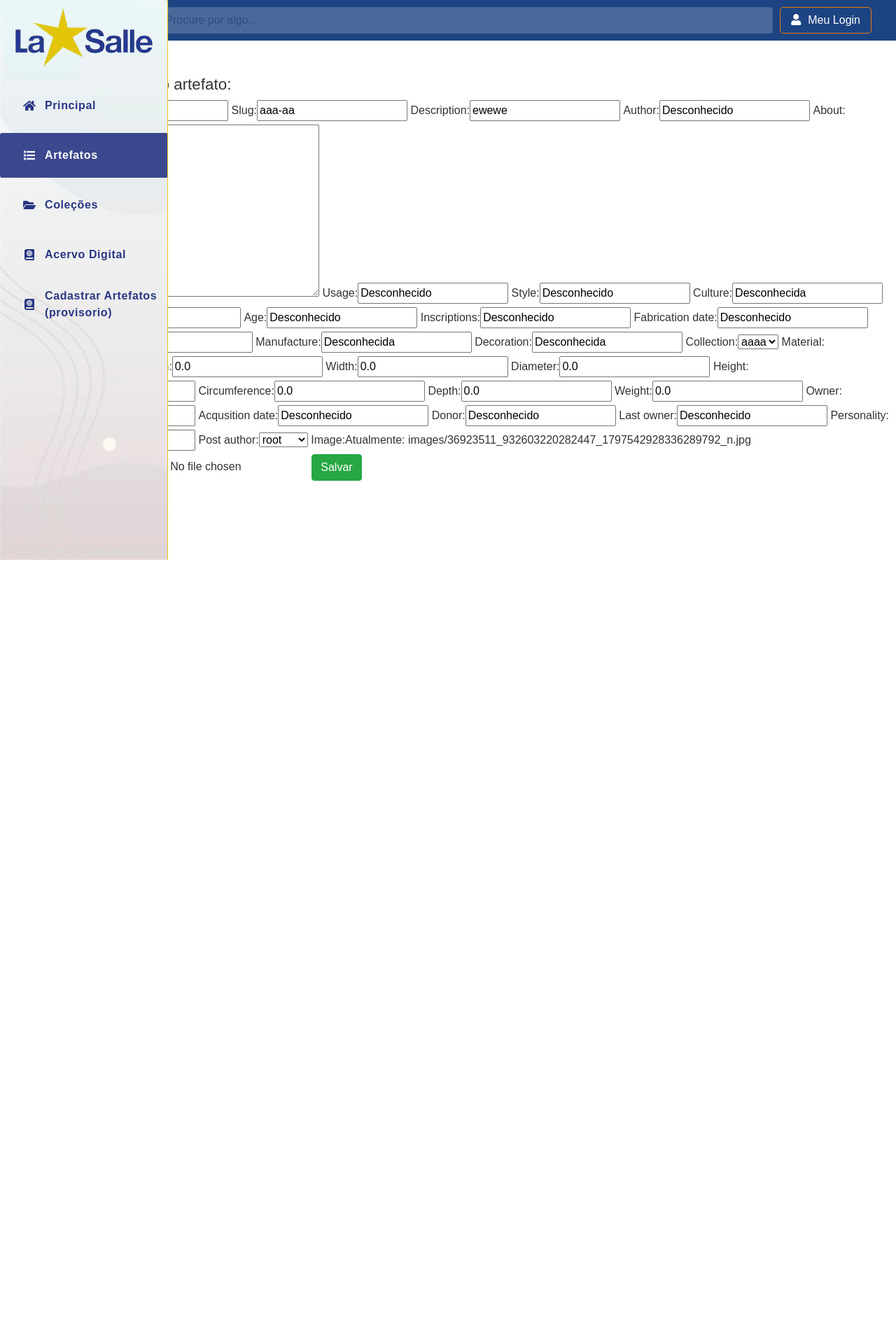
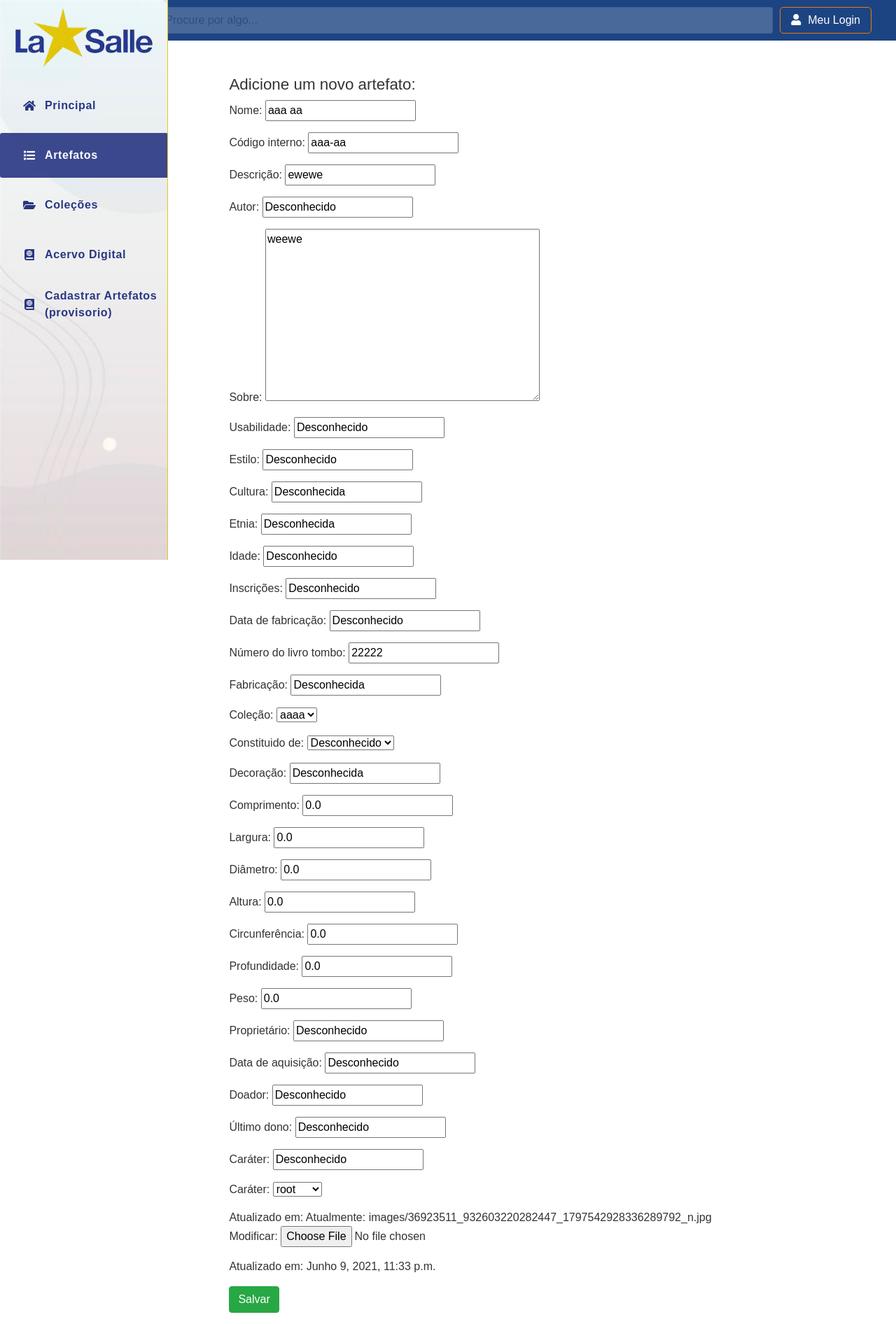
Before and after one commit to viniciuscavalheiro0721/loja-projeto-integrador, a Django app: page /artifacts/artifacts/14 in a window 1280 px wide. Shown: the whole page at 70% size. Before the commit the page ends 800 px from the top, so only its background shows below. Run offline with Django 3.2, Linux system fonts and the light colour scheme; a user stored in the database is signed in; data comes from the database, SQL or seed files in the repository; some libraries are stand-ins or nearby versions.

Commit message:
ajustado cadastro/edição

```diff
--- a/artifacts/templates/artifacts/artifacts_form.html
+++ b/artifacts/templates/artifacts/artifacts_form.html
@@ -8,11 +8,39 @@
     <h1>Adicione um novo artefato:</h1>
     <div class="form-group">
         <form method="post" enctype="multipart/form-data">
-
         {% csrf_token %}
-        {{ form }}
-
-
+        <p>Nome: {{ form.name }}</p>
+        <p>Código interno: {{ form.slug }}</p>
+        <p>Descrição: {{ form.description}}</p>
+        <p>Autor: {{ form.author }}</p>
+        <p>Sobre: {{ form.about|safe }}</p>
+        <p>Usabilidade: {{ form.usage }}</p>
+        <p>Estilo: {{ form.style }}</p>
+        <p>Cultura: {{ form.culture }}</p>
+        <p>Etnia: {{ form.ethnicity }}</p>
+        <p>Idade: {{ form.age }}</p>
+        <p>Inscrições: {{ form.inscriptions }}</p>
+        <p>Data de fabricação: {{ form.fabrication_date }}</p>
+        <p>Número do livro tombo: {{ form.heritage_id }}</p>
+        <p>Fabricação: {{ form.manufacture }}</p>
+        <p>Coleção: {{ form.collection }}</p>
+        <p>Constituido de: {{ form.material }}</p>
+        <p>Decoração: {{ form.decoration }}</p>
+        <p>Comprimento: {{ form.length }}</p>
+        <p>Largura: {{ form.width }}</p>
+        <p>Diâmetro: {{ form.diameter }}</p>
+        <p>Altura: {{ form.height }}</p>
+        <p>Circunferência: {{ form.circumference }}</p>
+        <p>Profundidade: {{ form.depth }}</p>
+        <p>Peso: {{ form.weight }}</p>
+        <p>Proprietário: {{ form.owner }}</p>
+        <p>Data de aquisição: {{ form.acqusition_date }}</p>
+        <p>Doador: {{ form.donor }}</p>
+        <p>Último dono: {{form.last_owner }}</p>
+        <p>Caráter: {{ form.personality }}</p>
+        <p>Caráter: {{ form.post_author }}</p>
+        <p>Atualizado em: {{ form.image }}</p>
+        <p>Atualizado em: {{ artifacts.updated }}</p>
         <input type="submit" class="btn btn-success" value="Salvar">
     </form>
   </div>
```
